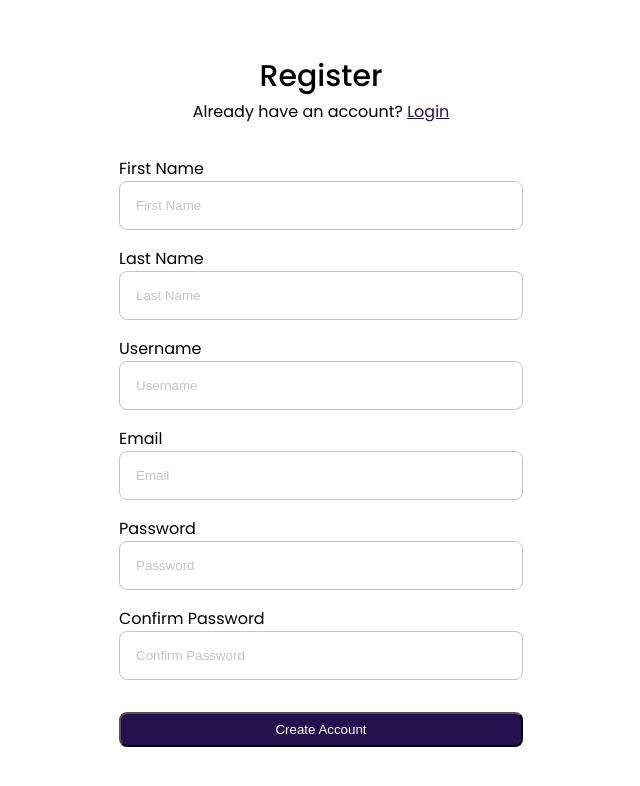
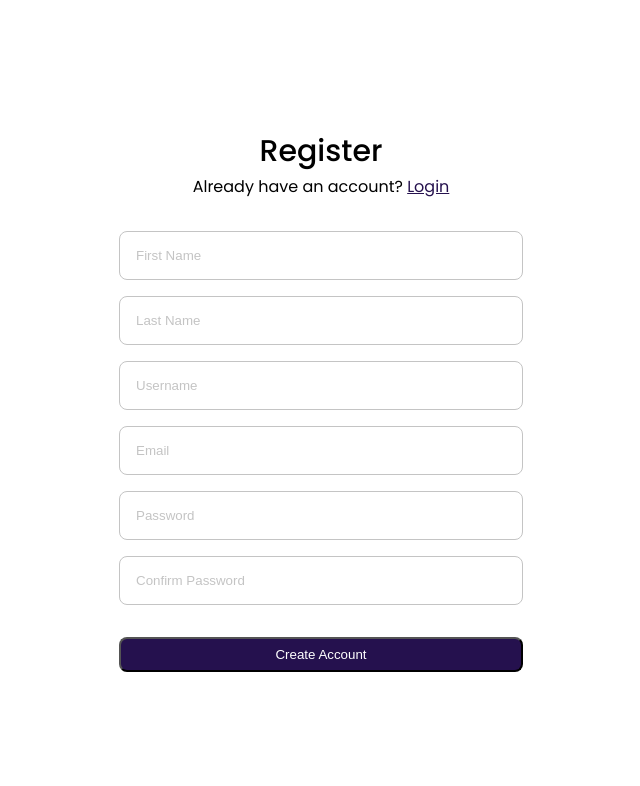
Before and after one commit to nahasco/ilimacademy-frontend, a Next.js app: page /register in a window 1280 px wide. Shown: the top 786 px of the page, without its empty margins (319-959 px from the left). Built offline with nearby package versions, Linux system fonts and the light colour scheme.

Commit message:
removed labels from forms

```diff
--- a/src/pages/login.js
+++ b/src/pages/login.js
@@ -69,9 +69,6 @@ export default function LoginPage() {
             <form onSubmit={onSubmit}>
                 <div className="inputs">
                   <div className="form-group first-name">
-                    <label htmlFor="username">
-                      Username
-                    </label>
                     <input
                       id="username"
                       name="username"
@@ -85,9 +82,6 @@ export default function LoginPage() {
                     />
                   </div>
                   <div>
-                    <label htmlFor="password">
-                      Password
-                    </label>
                     <input
                       id="password"
                       name="password"
--- a/src/pages/register.js
+++ b/src/pages/register.js
@@ -60,7 +60,6 @@ export default function RegisterPage() {
                 <form onSubmit={onSubmit}>
                     <div className="inputs">
                     <div className="form-group first-name">
-                        <label htmlFor="first_name">First Name</label>
                         <input
                             className="form-control"
                             type="text"
@@ -72,7 +71,6 @@ export default function RegisterPage() {
                         />
                     </div>
                     <div className="form-group last-name">
-                        <label htmlFor="last_name">Last Name</label>
                         <input
                             className="form-control"
                             type="text"
@@ -84,7 +82,6 @@ export default function RegisterPage() {
                         />
                     </div>
                     <div className="form-group">
-                        <label htmlFor="username">Username</label>
                         <input
                             className="form-control"
                             type="text"
@@ -96,7 +93,6 @@ export default function RegisterPage() {
                         />
                     </div>
                     <div className="form-group">
-                        <label htmlFor="email">Email</label>
                         <input
                             className="form-control"
                             type="text"
@@ -108,7 +104,6 @@ export default function RegisterPage() {
                         />
                     </div>
                     <div className="form-group">
-                        <label htmlFor="password1">Password</label>
                         <input
                             className="form-control"
                             type="password"
@@ -121,7 +116,6 @@ export default function RegisterPage() {
                         />
                     </div>
                     <div className="form-group">
-                        <label htmlFor="password2">Confirm Password</label>
                         <input
                             type="password"
                             name="password2"
```
